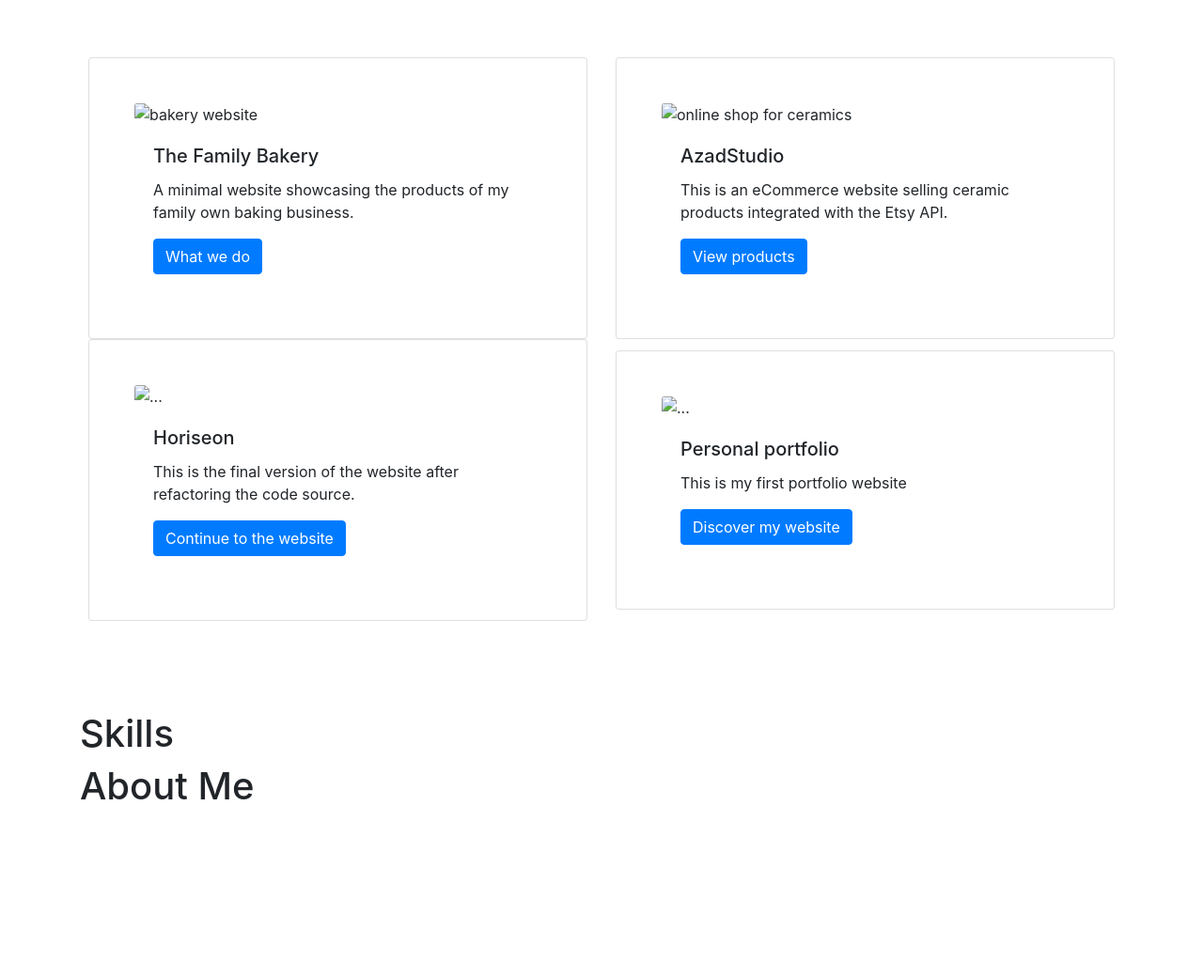
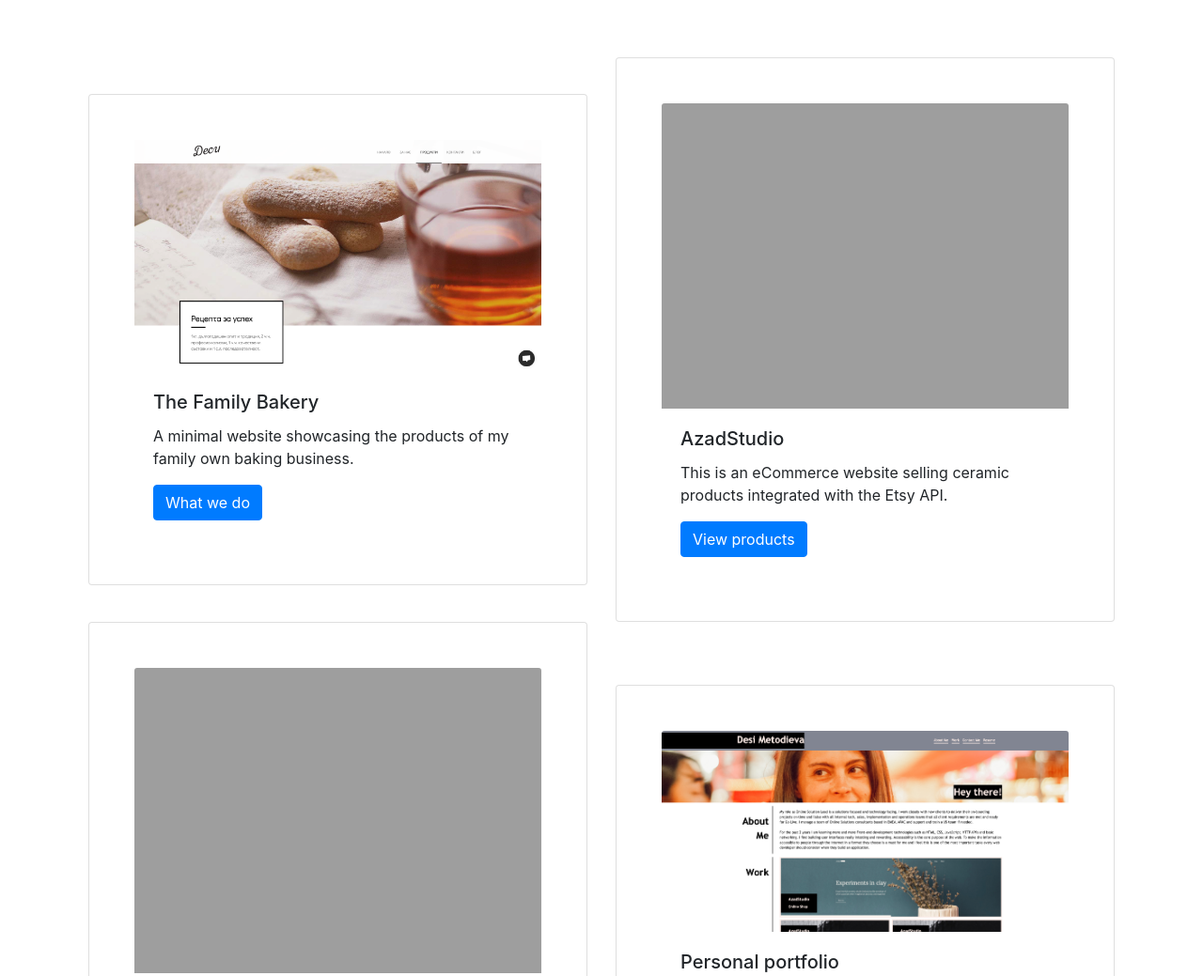
Before and after one commit to DesislavaMetodieva/Bootstrap-Portfolio, a plain HTML site: page index.html in a window 1280 px wide. Shown: the part 915-1954 px from the top of the page at 94% size. Before the commit the page ends 1784 px from the top, so only its background shows below. Drawn offline with nearby package versions, Linux system fonts and the light colour scheme; the site is published under a folder, as on GitHub Pages, so addresses that start at the root find nothing.

Commit message:
Fixed img broken links

```diff
--- a/css/style.css
+++ b/css/style.css
@@ -1,4 +1,3 @@
-
 
 body {
     -webkit-font-smoothing: antialiased;
@@ -22,11 +21,11 @@ section.hero {
 }
 
 /* Sticks the nav on top of the page and when page is scrolled it is still visible */
+
 nav {
     position: fixed;
     width: 100%;
 }
-
 
 div.item {
 display: flex;
--- a/index.html
+++ b/index.html
@@ -32,7 +32,7 @@
               <a class="nav-link" href="mailto:metodieva.desislava@gmail.com">Contact Me</a>
             </li>
             <li class="nav-item">
-                <a class="nav-link" href="/images/Resume - Desislava.pdf" target="_blank">Resume</a>
+                <a class="nav-link" href="images/Resume - Desislava.pdf" target="_blank">Resume</a>
               </li>
           </ul>
         </div>
@@ -90,7 +90,7 @@
 <div class="row">
   <div class="col-sm-12 col-md-12 col-lg-6">
     <div class="card p-5">
-      <img src="/images/desi-m.png" class="card-img-top" alt="bakery website">
+      <img src="images/desi-m.png" class="card-img-top" alt="bakery website">
       <div class="card-body">
         <h5 class="card-title">The Family Bakery</h5>
         <p class="card-text">A minimal website showcasing the products of my family own baking business.</p>
@@ -100,7 +100,7 @@
   </div>
   <div class="col-sm-12 col-md-12 col-lg-6">
     <div class="card p-5">
-      <img src="/images/azadstudio.png" class="card-img-top" alt="online shop for ceramics">
+      <img src="images/azadstudio.png" class="card-img-top" alt="online shop for ceramics">
       <div class="card-body">
         <h5 class="card-title">AzadStudio</h5>
         <p class="card-text">This is an eCommerce website selling ceramic products integrated with the Etsy API. </p>
@@ -113,7 +113,7 @@
 
   <div class="col-sm-12 col-md-12 col-lg-6">
     <div class="card p-5">
-      <img src="/images/Horiseon.png" class="card-img-top" alt="...">
+      <img src="images/Horiseon.png" class="card-img-top" alt="...">
       <div class="card-body">
         <h5 class="card-title">Horiseon</h5>
         <p class="card-text">This is the final version of the website after refactoring the code source.</p>
@@ -124,7 +124,7 @@
   </div>
   <div class="col-sm-12 col-md-12 col-lg-6">
     <div class="card p-5">
-      <img src="/images/desi-portfolio-small.png" class="card-img-top" alt="...">
+      <img src="images/desi-portfolio-small.png" class="card-img-top" alt="...">
       <div class="card-body">
         <h5 class="card-title">Personal portfolio</h5>
         <p class="card-text">This is my first portfolio website</p>
```
